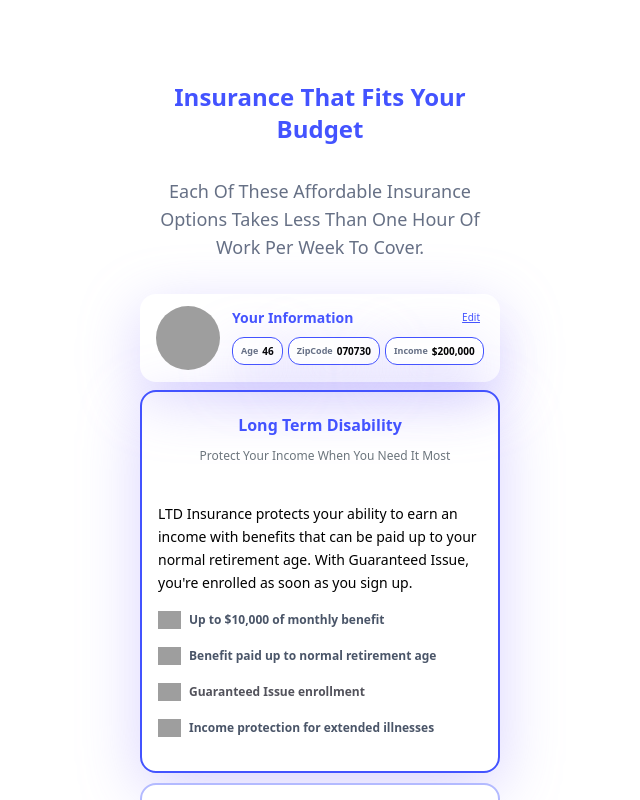
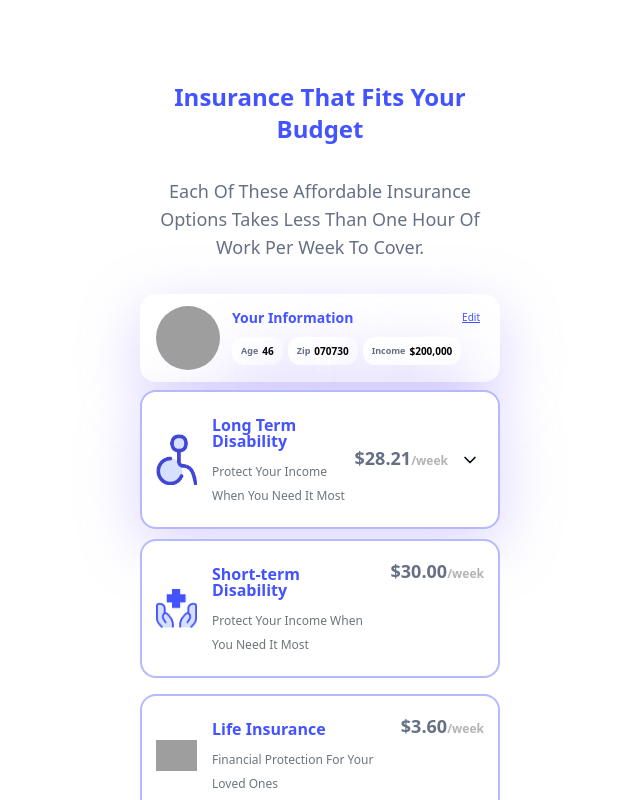
Before and after one commit to alexander-mitelman/mini-john, a React (Vite) app: page / in a window 1280 px wide. Shown: the top 800 px of the page, without its empty margins (320-960 px from the left). Built offline with nearby package versions, Linux system fonts and the light colour scheme; grey boxes are pictures that could not be loaded.

Commit message:
Refactor insurance plan cards
- Shorten zipCode label and allocate more space.
- Update border visibility on hover for user info fields.
- Add missing icons for long term and short term disability plans.
- Modify long term disability card to default to compact view.

```diff
--- a/src/components/insurance/InsurancePlanCard.tsx
+++ b/src/components/insurance/InsurancePlanCard.tsx
@@ -1,5 +1,8 @@
-import React from "react";
+
+import React, { useState } from "react";
 import { InsurancePlanFeature } from "./InsurancePlanFeature";
+import { Collapsible, CollapsibleContent, CollapsibleTrigger } from "@/components/ui/collapsible";
+import { ChevronDown } from "lucide-react";
 
 interface Feature {
   icon: string;
@@ -19,25 +22,55 @@ interface InsurancePlanCardProps {
 export const InsurancePlanCard: React.FC<InsurancePlanCardProps> = ({
   title,
   description,
-  price,
+  price = "",
   icon,
   features = [],
-  isExpanded = false,
+  isExpanded: initialExpanded = false,
   className = "",
 }) => {
-  if (isExpanded) {
+  const [isExpanded, setIsExpanded] = useState(initialExpanded);
+
+  // For long term disability with collapsible content
+  if (title === "Long Term Disability") {
     return (
-      <article
-        className={`border-[color:var(--Color,#4353FF)] shadow-[0px_16px_60px_0px_rgba(162,148,253,0.40)] flex flex-col items-center px-[3px] py-[25px] rounded-2xl border-2 border-solid ${className}`}
+      <Collapsible
+        open={isExpanded}
+        onOpenChange={setIsExpanded}
+        className={`border-2 rounded-2xl ${isExpanded ? "border-[color:var(--Color,#4353FF)]" : "border-[rgba(67,83,255,0.4)]"} shadow-[0px_16px_60px_0px_rgba(162,148,253,0.40)] bg-white`}
       >
+        <div className="flex w-full justify-between px-3.5 py-[19px]">
+          <div className="flex gap-[15px]">
+            <img
+              src="/lovable-uploads/41ab950c-abc1-4bd0-9edf-50a79e9e8638.png"
+              alt="Long Term Disability icon"
+              className="aspect-[0.76] object-contain w-[41px] self-stretch shrink-0"
+            />
+            <div className="flex flex-col items-stretch mt-1.5">
               <h3 className="text-[rgba(67,83,255,1)] text-base font-bold leading-none">
                 {title}
               </h3>
-        <p className="text-[#6C757D] text-xs font-normal leading-loose capitalize ml-2.5 mt-[11px]">
+              <p className="text-[#6C757D] text-xs font-normal leading-loose capitalize mt-[11px]">
                 {description}
               </p>
-        <div className="self-stretch flex shrink-0 h-1.5 mt-[19px]" />
-        <div className="flex w-[324px] max-w-full flex-col items-stretch mt-[9px]">
+            </div>
+          </div>
+          <div className="flex items-center">
+            {!isExpanded && (
+              <div className="text-[rgba(102,112,133,1)] text-lg font-extrabold leading-[22px] text-right mr-2">
+                $28.21
+                <span className="text-[12px] text-[rgba(181,179,179,1)]">
+                  /week
+                </span>
+              </div>
+            )}
+            <CollapsibleTrigger className="p-1">
+              <ChevronDown className={`h-5 w-5 transition-transform ${isExpanded ? "transform rotate-180" : ""}`} />
+            </CollapsibleTrigger>
+          </div>
+        </div>
+
+        <CollapsibleContent className="px-3 pb-5">
+          <div className="flex w-full max-w-full flex-col items-stretch">
             <p className="text-black text-sm font-normal leading-[23px]">
               LTD Insurance protects your ability to earn an income with benefits
               that can be paid up to your normal retirement age. With Guaranteed
@@ -54,11 +87,45 @@ export const InsurancePlanCard: React.FC<InsurancePlanCardProps> = ({
               ))}
             </div>
           </div>
+        </CollapsibleContent>
+      </Collapsible>
+    );
+  }
+
+  // For Short Term Disability with icon
+  if (title === "Short-term Disability") {
+    return (
+      <article
+        className={`bg-white flex gap-5 justify-between px-3.5 py-[19px] rounded-2xl border-[rgba(67,83,255,0.4)] border-solid border-2 ${className}`}
+      >
+        <div className="flex gap-[15px]">
+          <img
+            src="/lovable-uploads/a5306ff3-7263-4423-87ad-d4f5af4145cb.png"
+            alt={`${title} icon`}
+            className="aspect-[0.76] object-contain w-[41px] self-stretch shrink-0"
+          />
+          <div className="flex flex-col items-stretch mt-1.5">
+            <h3 className="text-[rgba(67,83,255,1)] text-base font-bold leading-none">
+              {title}
+            </h3>
+            <p className="text-[#6C757D] text-xs font-normal leading-loose capitalize mt-[11px]">
+              {description}
+            </p>
+          </div>
+        </div>
+        {price && (
+          <div className="text-[rgba(102,112,133,1)] text-lg font-extrabold leading-[22px] text-right">
+            {price.split("/")[0]}
+            <span className="text-[12px] text-[rgba(181,179,179,1)]">
+              {`/${price.split("/")[1]}`}
+            </span>
+          </div>
+        )}
       </article>
     );
   }
 
-  // Compact version with icon and price
+  // Compact version with icon for other plans
   if (icon) {
     return (
       <article
--- a/src/components/insurance/UserInfoCard.tsx
+++ b/src/components/insurance/UserInfoCard.tsx
@@ -39,23 +39,23 @@ export const UserInfoCard: React.FC<UserInfoCardProps> = ({
         <div className="flex flex-wrap gap-[5px] text-[10px] text-black font-semibold">
           <div
             onClick={() => onEdit('age')}
-            className="bg-white shadow-[0px_15px_56px_rgba(162,148,253,0.4)] border flex items-center justify-center h-7 px-2 py-0.5 rounded-xl border-[rgba(67,83,255,1)] border-solid cursor-pointer hover:bg-gray-50 transition-colors"
+            className="bg-white shadow-[0px_15px_56px_rgba(162,148,253,0.4)] flex items-center justify-center h-7 px-2 py-0.5 rounded-xl border-transparent hover:border-[rgba(67,83,255,1)] border border-solid cursor-pointer hover:bg-gray-50 transition-colors"
           >
             <span className="text-[9px] text-[rgba(102,112,133,1)] mr-1">Age</span>
             <span>{age}</span>
           </div>
           <div
             onClick={() => onEdit('zipCode')}
-            className="bg-white shadow-[0px_15px_56px_rgba(162,148,253,0.4)] border flex items-center justify-center h-7 px-2 py-0.5 rounded-xl border-[rgba(67,83,255,1)] border-solid cursor-pointer hover:bg-gray-50 transition-colors"
+            className="bg-white shadow-[0px_15px_56px_rgba(162,148,253,0.4)] flex items-center justify-center h-7 px-2 py-0.5 rounded-xl border-transparent hover:border-[rgba(67,83,255,1)] border border-solid cursor-pointer hover:bg-gray-50 transition-colors"
           >
             <span className="text-[9px] text-[rgba(102,112,133,1)] mr-1">
-              ZipCode
+              Zip
             </span>
             <span>{zipCode}</span>
           </div>
           <div
             onClick={() => onEdit('income')}
-            className="bg-white shadow-[0px_15px_56px_rgba(162,148,253,0.4)] border flex items-center justify-center h-7 px-2 py-0.5 rounded-xl border-[rgba(67,83,255,1)] border-solid cursor-pointer hover:bg-gray-50 transition-colors"
+            className="bg-white shadow-[0px_15px_56px_rgba(162,148,253,0.4)] flex items-center justify-center h-7 px-2 py-0.5 rounded-xl border-transparent hover:border-[rgba(67,83,255,1)] border border-solid cursor-pointer hover:bg-gray-50 transition-colors"
           >
             <span className="text-[9px] text-[rgba(102,112,133,1)] mr-1">
               Income
--- a/src/pages/Index.tsx
+++ b/src/pages/Index.tsx
@@ -1,3 +1,4 @@
+
 import React, { useState } from "react";
 import {
   InsuranceHeader,
@@ -84,7 +85,7 @@ const Index = () => {
         <InsurancePlanCard
           title="Long Term Disability"
           description="Protect your income when you need it most"
-          isExpanded={true}
+          isExpanded={false}
           features={longTermDisabilityFeatures}
         />
       </div>
```
Also changed, not shown: public/lovable-uploads/41ab950c-abc1-4bd0-9edf-50a79e9e8638.png (added), public/lovable-uploads/a5306ff3-7263-4423-87ad-d4f5af4145cb.png (added). Lines whose indentation alone changed are shown as unchanged.
